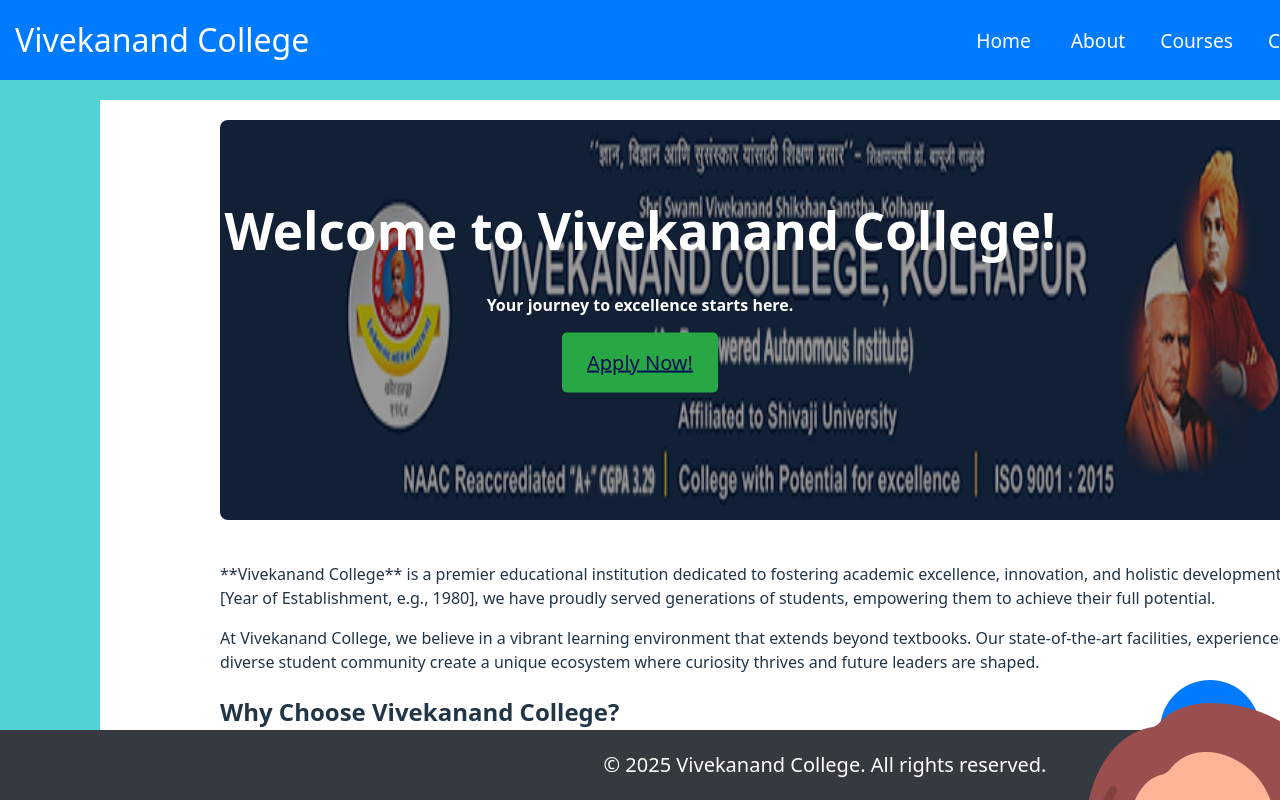
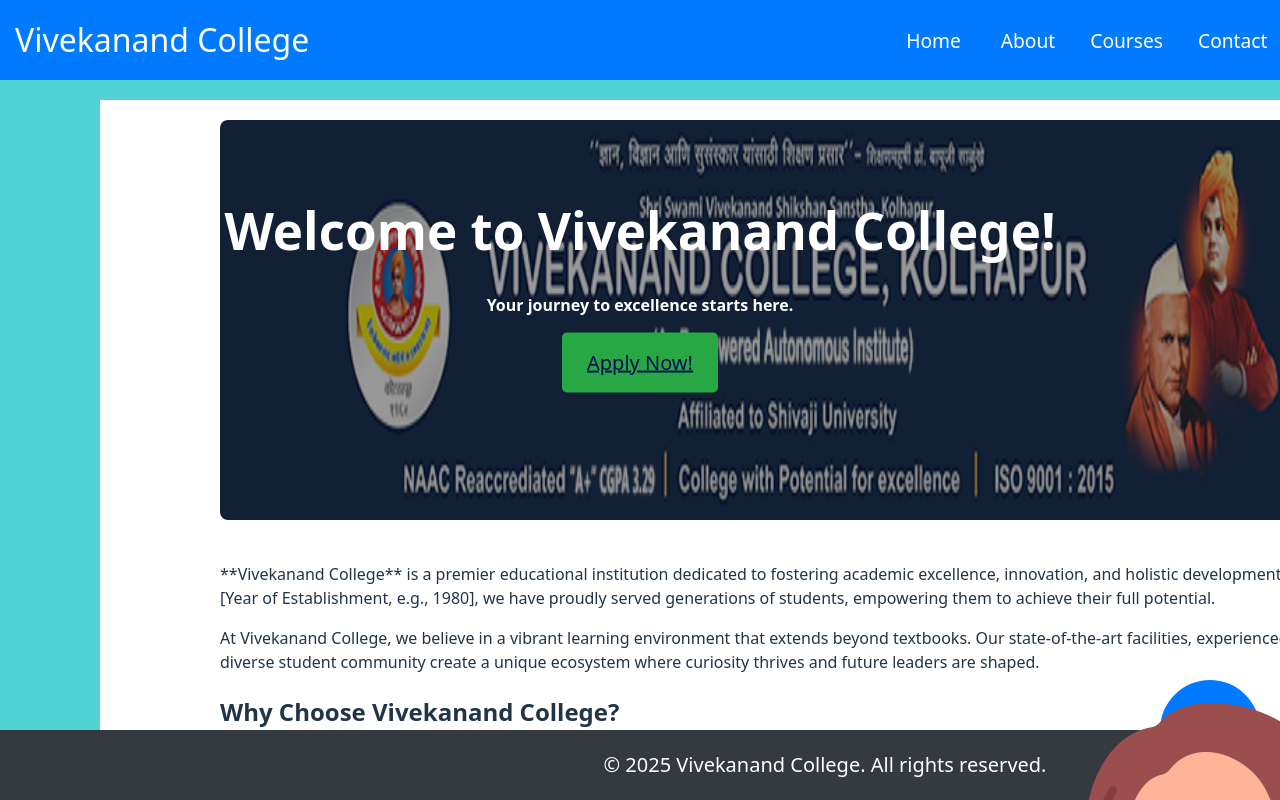
Before and after one commit to bhakti-patil25/demo2, a React (Vite) app: page / in a window 1280 px wide. Shown: the top 800 px of the page. Built offline with nearby package versions, Linux system fonts and the light colour scheme.

Commit message:
fifth commit

```diff
--- a/src/components/Header/Header.css
+++ b/src/components/Header/Header.css
@@ -2,7 +2,7 @@
     background-color: #007bff;
     color: #fff;
     height: 80px ;
-    width: 1550px;
+    width: 1480px;
     display:flex;
     align-items: center;
     justify-content: space-between;
```
